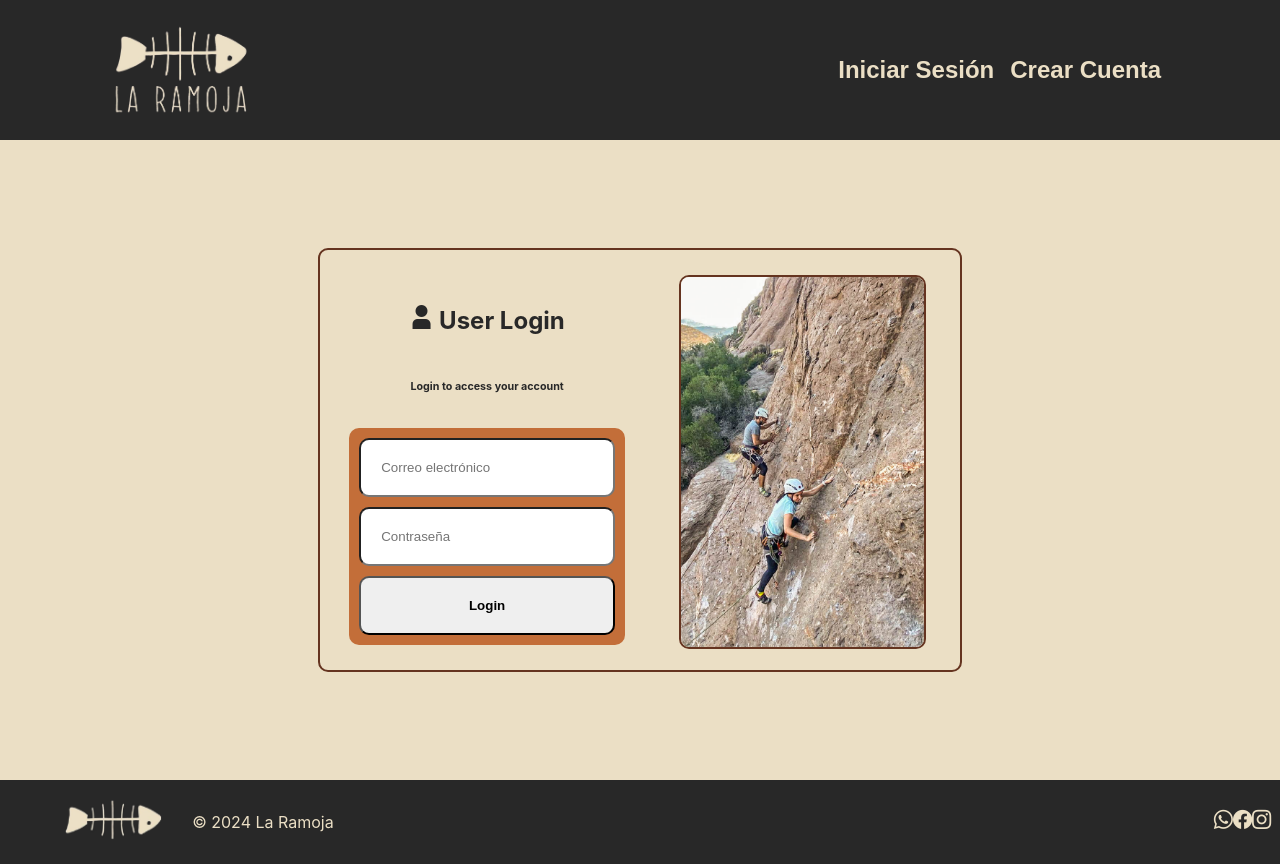
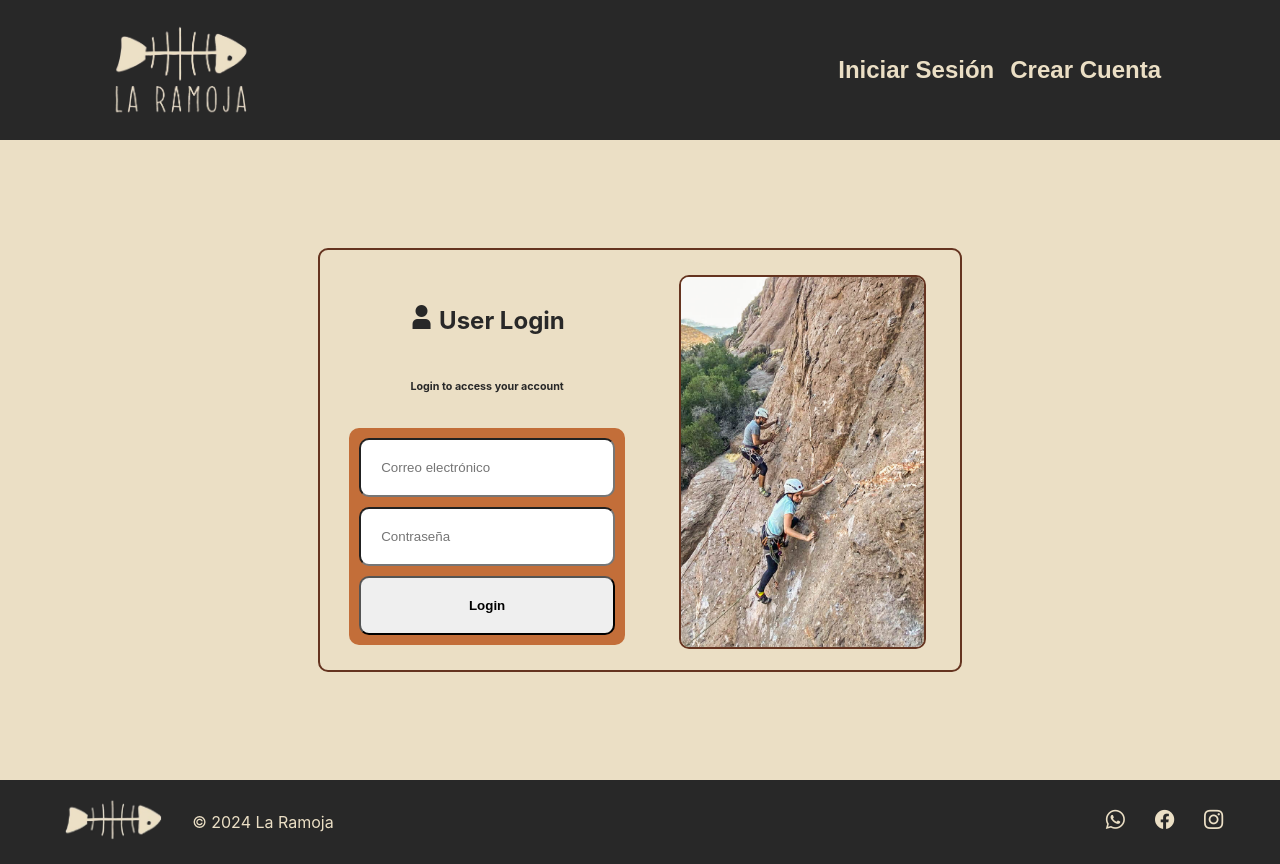
Before and after one commit to DanMeraDev/TCD_PI1_C4_E3, a React (Vite) app in the folder frontend/: page /login in a window 1280 px wide. Built offline with nearby package versions, Linux system fonts and the light colour scheme.

Commit message:
Corrigiendo busqueda y footer

```diff
--- a/frontend/src/components/Footer/Footer.jsx
+++ b/frontend/src/components/Footer/Footer.jsx
@@ -12,9 +12,9 @@ const Footer = () => {
           </div>
 
           <div className="redes">
-                  <p className='instagram'><i className="fi fi-brands-instagram"></i></p>
-                  <p className='facebook'><i className="fi fi-brands-facebook"></i></p>
-                  <p className='whatsapp'><i className="fi fi-brands-whatsapp"></i></p>
+                  <p className='instagram'><a href="https://www.instagram.com"><i className="fi fi-brands-instagram"></i></a></p>
+                  <p className='facebook'><a href="https://www.facebook.com"><i className="fi fi-brands-facebook"></i></a></p>
+                  <p className='whatsapp'><a href="https://wa.me/0002223344"><i className="fi fi-brands-whatsapp"></i></a></p>
           </div>
 
     </footer>
--- a/frontend/src/components/Footer/footer.css
+++ b/frontend/src/components/Footer/footer.css
@@ -26,12 +26,22 @@ footer {
     display: flex;
     flex-direction: row-reverse;
     transform: scale(1.2);
-    width: 35%;
+    gap: 25px;
+    padding-right:15px ;
 }
 
 .redes p{
     margin: 0px;
 }
+
+a {
+    text-decoration: none;
+    color: inherit;
+  }
+
+  a img {
+    border: none;
+  }
 
 @media (max-width: 1000px) {
     footer{
--- a/frontend/src/components/SearchSection/SearchSection.jsx
+++ b/frontend/src/components/SearchSection/SearchSection.jsx
@@ -1,7 +1,7 @@
 import React, { useState } from 'react';
 import axios from 'axios';
 import DatePicker from 'react-datepicker';
-import Fuse from 'fuse.js'; // Importamos Fuse.js
+import Fuse from 'fuse.js';
 import 'react-datepicker/dist/react-datepicker.css';
 import BtnPrimary from '../Buttons/BtnPrimary/BtnPrimary';
 import './searchSection.css';
@@ -10,11 +10,10 @@ import RecommendationDetailCard from '../RecommendationDetailCard/Recommendation
 const SearchSection = () => {
     const apiUrl = "https://ramoja-tours.up.railway.app/api/tours";
     const [results, setResults] = useState([]);
-
     const [keyword, setKeyword] = useState('');
     const [selectedDate, setSelectedDate] = useState(null);
-
     const [error, setError] = useState(null);
+    const [hasSearched, setHasSearched] = useState(false);
 
     const handleClick = () => {
         navigate("/tours");
@@ -28,13 +27,13 @@ const SearchSection = () => {
         }
 
         setError(null);
+        setHasSearched(true);
 
         try {
             const response = await axios.get(apiUrl);
             const tours = response.data;
 
             const selectedDay = selectedDate.toLocaleDateString('en-US', { weekday: 'short' }).toUpperCase();
-
 
             const fuse = new Fuse(tours, {
                 keys: ['description'],
@@ -53,10 +52,12 @@ const SearchSection = () => {
         }
     };
 
+
+
     return (
         <div>
             <div className="search-section">
-                <h2 className="title">Explora La Mojarra</h2>
+                <h2 className="searchTitle">Explora La Mojarra</h2>
                 <p className="searcDescription">
                     Descubre increíbles tours de escalada. Usa el buscador para encontrar
                     la aventura que se adapte a tus necesidades.
@@ -82,10 +83,13 @@ const SearchSection = () => {
                 </div>
             </div>
 
+
+
             <div className="result-section">
                 {error && <p className="error">{error}</p>}
-                {keyword && results.length === 0 && (
-                    <p>No se encontraron resultados para la búsqueda.</p>
+
+                {hasSearched && results.length === 0 && (
+                    <p></p>
                 )}
                 {results.length > 0 && (
                     results.map((tour) => (
--- a/frontend/src/components/SearchSection/searchSection.css
+++ b/frontend/src/components/SearchSection/searchSection.css
@@ -14,8 +14,8 @@
 }
 
 
-.title {
-  color: #c36e39; /* Color secundario */
+.searchTitle {
+  color:  #ebdfc5; /* Color secundario */
   font-size: 28px; /* Tamaño ajustado */
   font-weight: bold;
   margin: 0;
```
